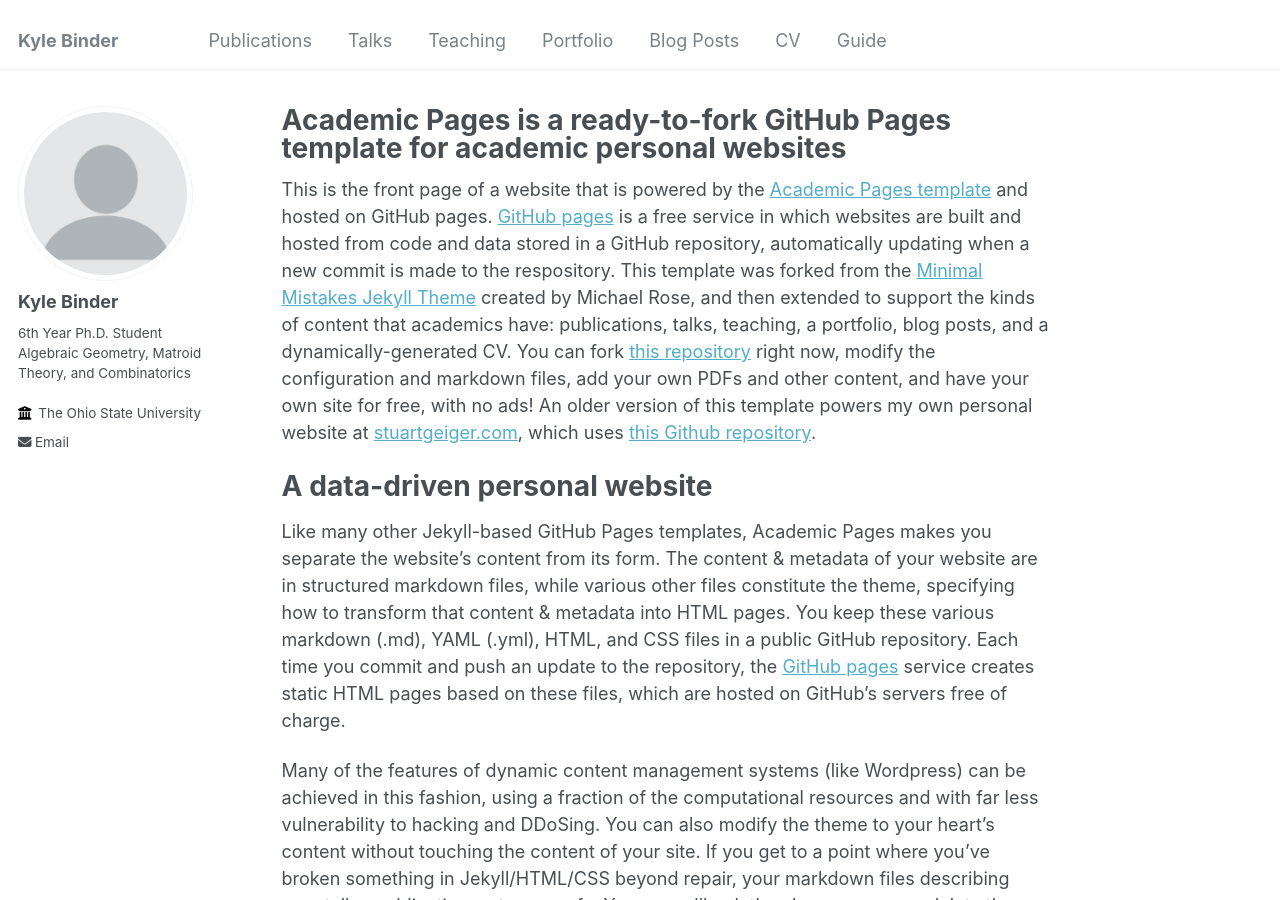
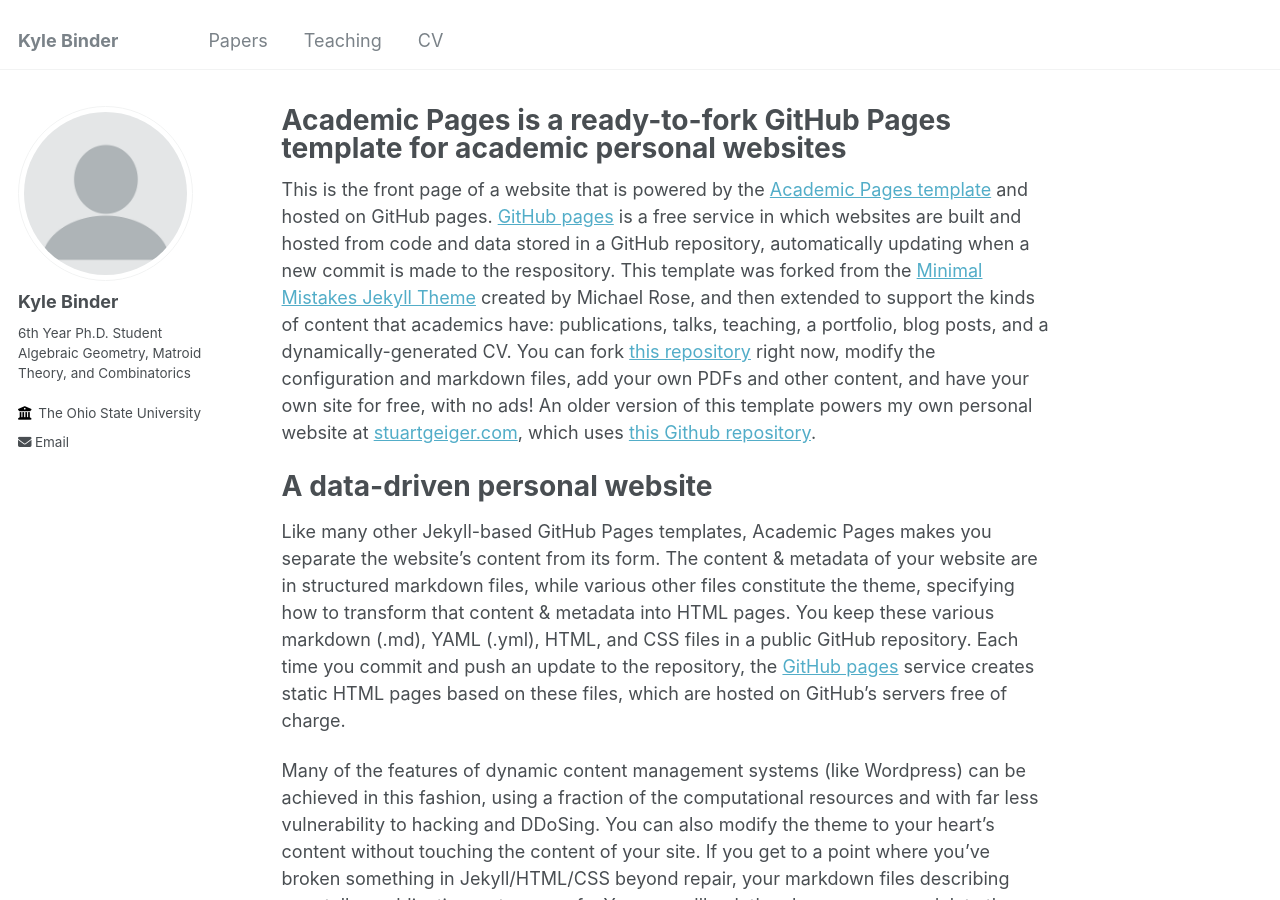
Before and after one commit to bindercommakyle/bindercommakyle.github.io, a Jekyll site: the page built from _pages/about.md, in a window 1280 px wide and 900 px high. Built offline with Jekyll 4.4.1, drawn with Linux system fonts in a browser that asks for light colours.

Commit message:
Update navigation.yml

```diff
--- a/_data/navigation.yml
+++ b/_data/navigation.yml
@@ -1,22 +1,10 @@
 # main links links
 main:
-  - title: "Publications"
+  - title: "Papers"
     url: /publications/
-
-  - title: "Talks"
-    url: /talks/
 
   - title: "Teaching"
     url: /teaching/
 
-  - title: "Portfolio"
-    url: /portfolio/
-
-  - title: "Blog Posts"
-    url: /year-archive/
-
   - title: "CV"
     url: /cv/
-
-  - title: "Guide"
-    url: /markdown/
```
